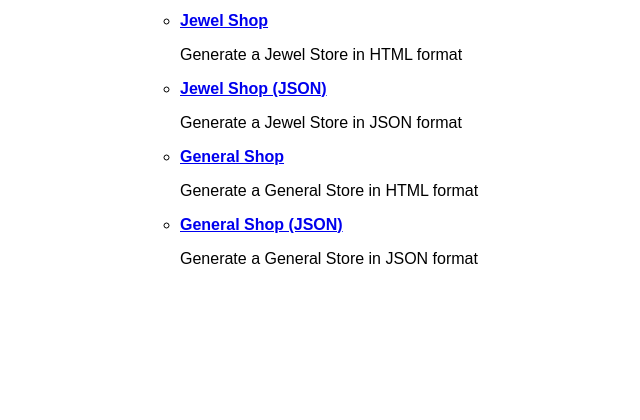
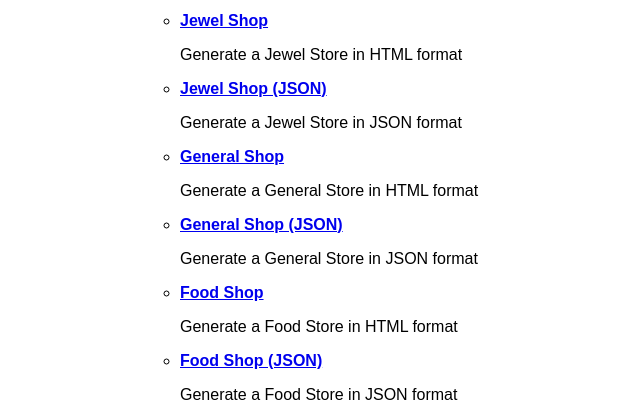
Before and after one commit to Dude036/Cyneric, a Django app: page /api/ in a window 1280 px wide. Shown: the part 1960-2380 px from the top of the page, without its empty margins (40-680 px from the left). Before the commit the page ends 2224 px from the top, so only its background shows below. Run offline with Django 3.2, Linux system fonts and the light colour scheme; parts of the project's set-up code (start-up, migrations or seed data) failed here and were passed over.

Commit message:
Restaurants

```diff
--- a/api/urls.py
+++ b/api/urls.py
@@ -38,4 +38,6 @@ urlpatterns = [
     path('store/jewel/json/', views.store_jewel_json, name='store_jewel_json'),
     path('store/general/', views.store_general, name='store_general'),
     path('store/general/json/', views.store_general_json, name='store_general_json'),
+    path('store/food/', views.store_food, name='store_food'),
+    path('store/food/json/', views.store_food_json, name='store_food_json'),
 ]
--- a/static/templates/api.html
+++ b/static/templates/api.html
@@ -222,6 +222,20 @@
 					Generate a General Store in JSON format
 				</p>
 			</li>
+			<li>
+				<a href="{% url 'api:store_food' %}"><b>Food Shop</b></a>
+				<br>
+				<p>
+					Generate a Food Store in HTML format
+				</p>
+			</li>
+			<li>
+				<a href="{% url 'api:store_food_json' %}"><b>Food Shop (JSON)</b></a>
+				<br>
+				<p>
+					Generate a Food Store in JSON format
+				</p>
+			</li>
 		</ul>
 	</li>
 </ul>
```
Also changed, not shown: generator/DMToolkit/store/stores.py (+7 -4 lines).
